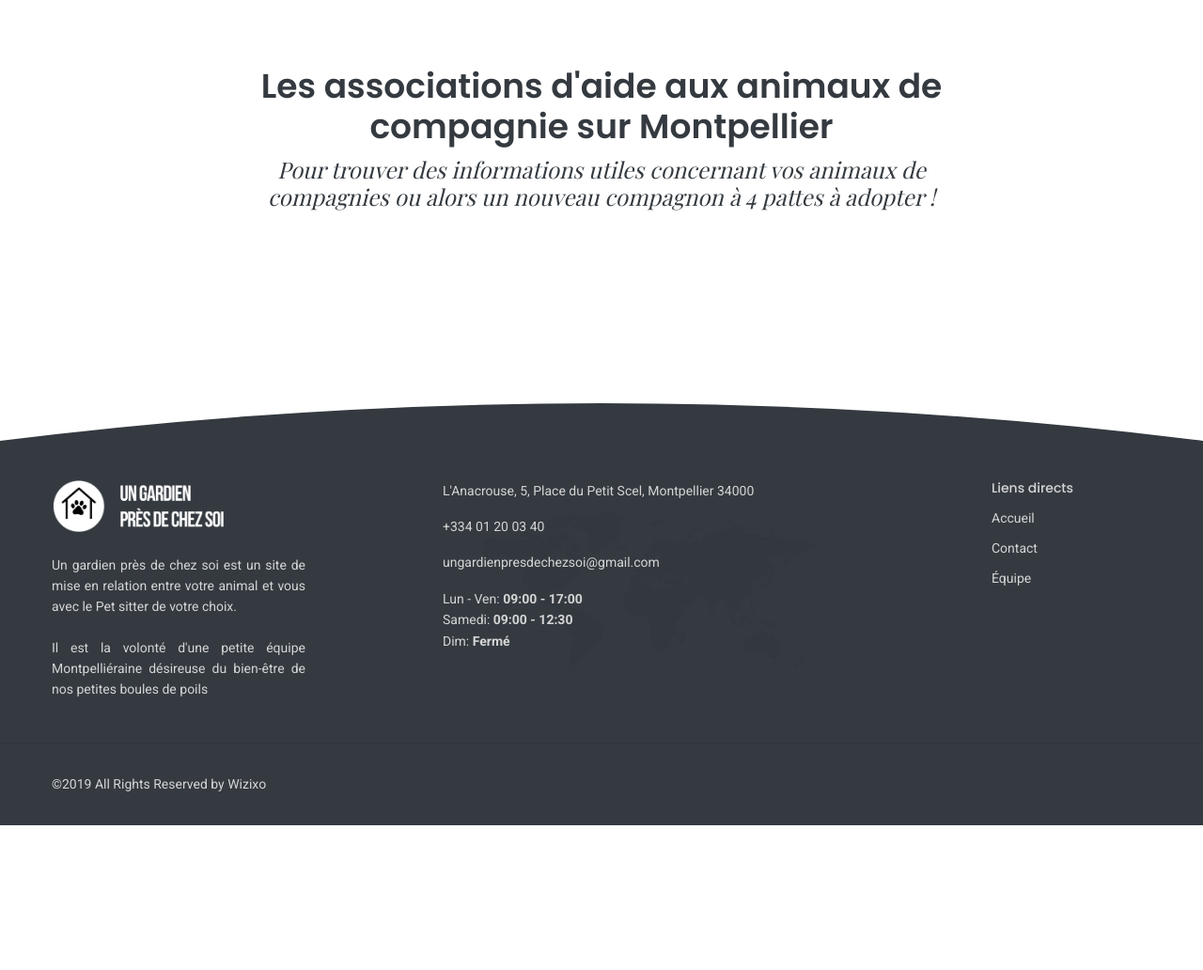
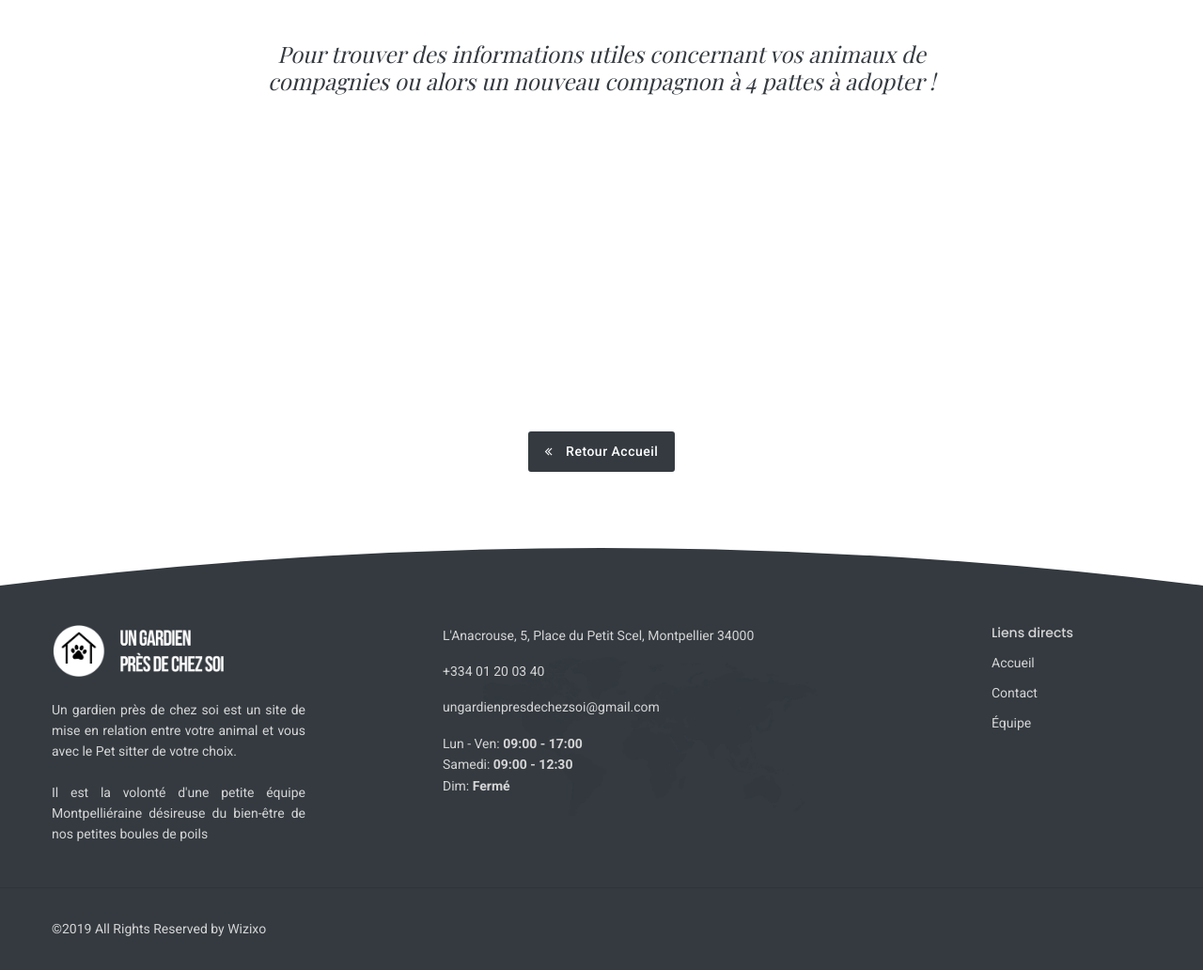
Before and after one commit to Jordi-LG/Ungardienpresdechezsoi, a Rails app: page /associations in a window 1280 px wide. Shown: the part 426-1458 px from the top of the page at 94% size. Before the commit the page ends 1304 px from the top, so only its background shows below. Run offline with Rails 7, Linux system fonts and the light colour scheme; data that the repository does not hold is empty; parts of the project's set-up code (start-up, migrations or seed data) failed here and were passed over; some libraries are stand-ins or nearby versions; some web fonts are replaced.

Commit message:
[update] Views/associations/index - fixed front issues, add return index button

```diff
--- a/app/views/associations/index.html.erb
+++ b/app/views/associations/index.html.erb
@@ -1,30 +1,27 @@
 <body>
 <!-- =======================
 Banner -->
-  <section>
-    <div class="innerpage-banner center bg-overlay-dark-7 py-7" style="background:url(https://images.pexels.com/photos/787876/pexels-photo-787876.jpeg?auto=compress&cs=tinysrgb&dpr=2&h=650&w=940) no-repeat; background-size:cover; background-position: center center;">
-      <div class="container">
-        <div class="row all-text-white">
-          <div class="col-md-12 align-self-center">
-            <h1 class="innerpage-title">Les associations</h1>
-          </div>
+  <div class="innerpage-banner center bg-overlay-dark-7 py-7" style="background:url(https://images.pexels.com/photos/787876/pexels-photo-787876.jpeg?auto=compress&cs=tinysrgb&dpr=2&h=650&w=940) no-repeat; background-size:cover; background-position: center center;">
+    <div class="container">
+      <div class="row all-text-white">
+        <div class="col-md-12 align-self-center">
+          <h1 class="innerpage-title">Les associations d'aide aux animaux <br> sur Montpellier</h1>
         </div>
       </div>
     </div>
-  </section>
+  </div>
 <!-- =======================
 Banner -->
 
 <!-- =======================
 Title -->
-  <section class="service pt-0">
+  <section class="service pt-0 mt-6">
   	<div class="container">
   		<div class="row">
   			<div class="col-12 col-lg-8 mx-auto">
   				<div class="title text-center">
   					<span class="pre-title"></span>
-  					<h2>Les associations d'aide aux animaux de compagnie sur Montpellier</h2>
-  					<h4 class=" pre-title">Pour trouver des informations utiles concernant vos animaux de compagnies ou alors un nouveau compagnon à 4 pattes à adopter ! </h4>
+  					<h3 class=" pre-title">Pour trouver des informations utiles concernant vos animaux de compagnies ou alors un nouveau compagnon à 4 pattes à adopter ! </h3>
   				</div>
   			</div>
   		</div>
@@ -49,7 +46,6 @@
                       <%= image_tag "associations/logo_pattounes.jpg", class: 'rounded'%>
                     </div>
                     <div class="portfolio-card-footer">
-                      <span class="full-screen" href="assets/images/associations/logo_pattounes.jpg" data-fancybox="portfolio" data-caption="Fly in time"><i class="ti-fullscreen"></i></span>
                       <h5 class="text-muted"> <%= asso.name%> </h5>
                     </div>
                   </div>
@@ -65,4 +61,18 @@
   <!-- =======================
   Portfolio -->
 
+  <!-- =======================
+  Btn back index -->
+  <section class="mb-6">
+    <div class="d-flex justify-content-center mt-3">
+      <%= link_to root_path do %>
+      <div class="btn btn-button btn-dark">
+        <i class="fa fa-angle-double-left"></i> Retour Accueil
+      </div>
+      <% end %>
+    </div>
+  </section>
+  <!-- =======================
+  Btn back index -->
+
 </body>
```
